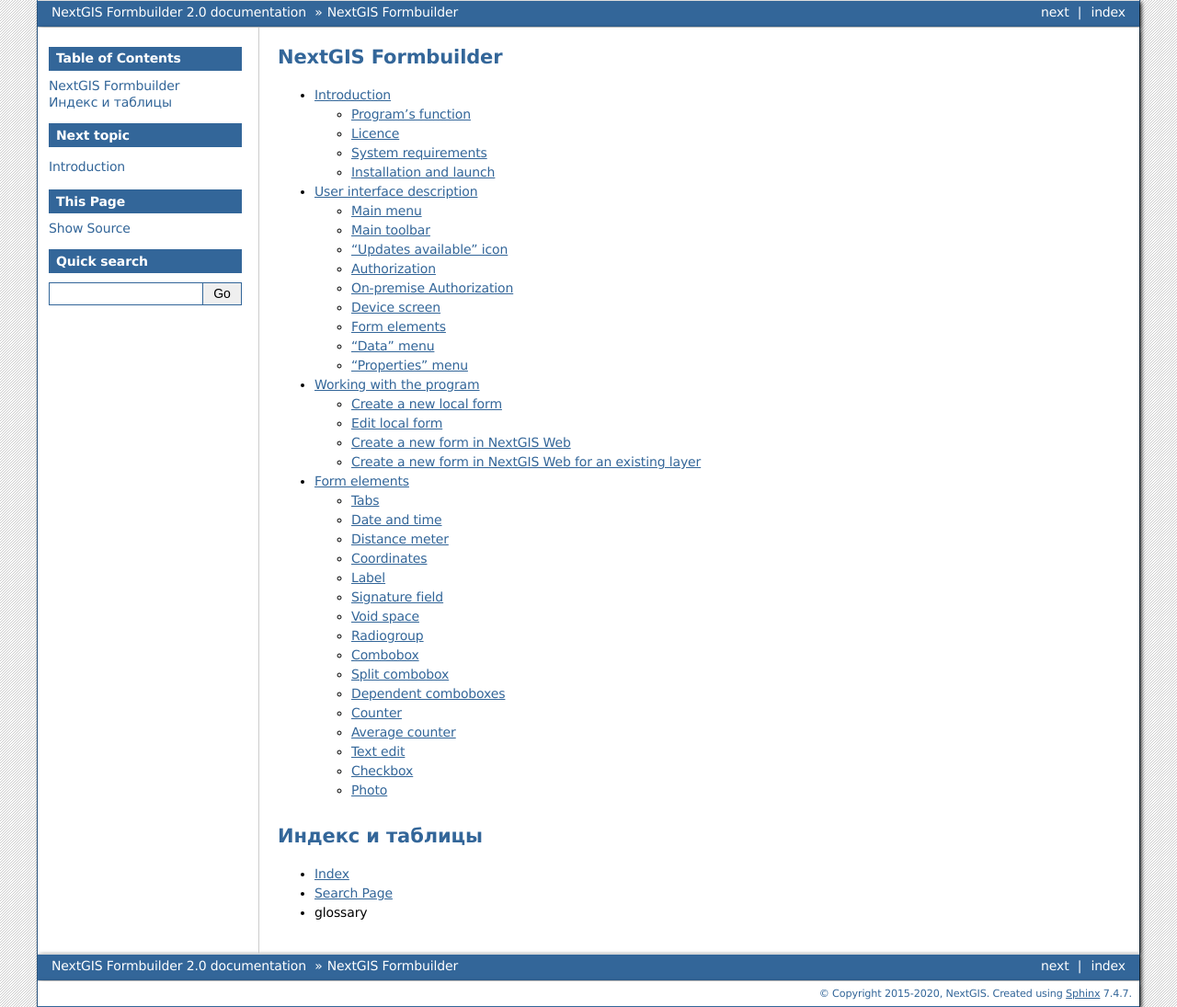
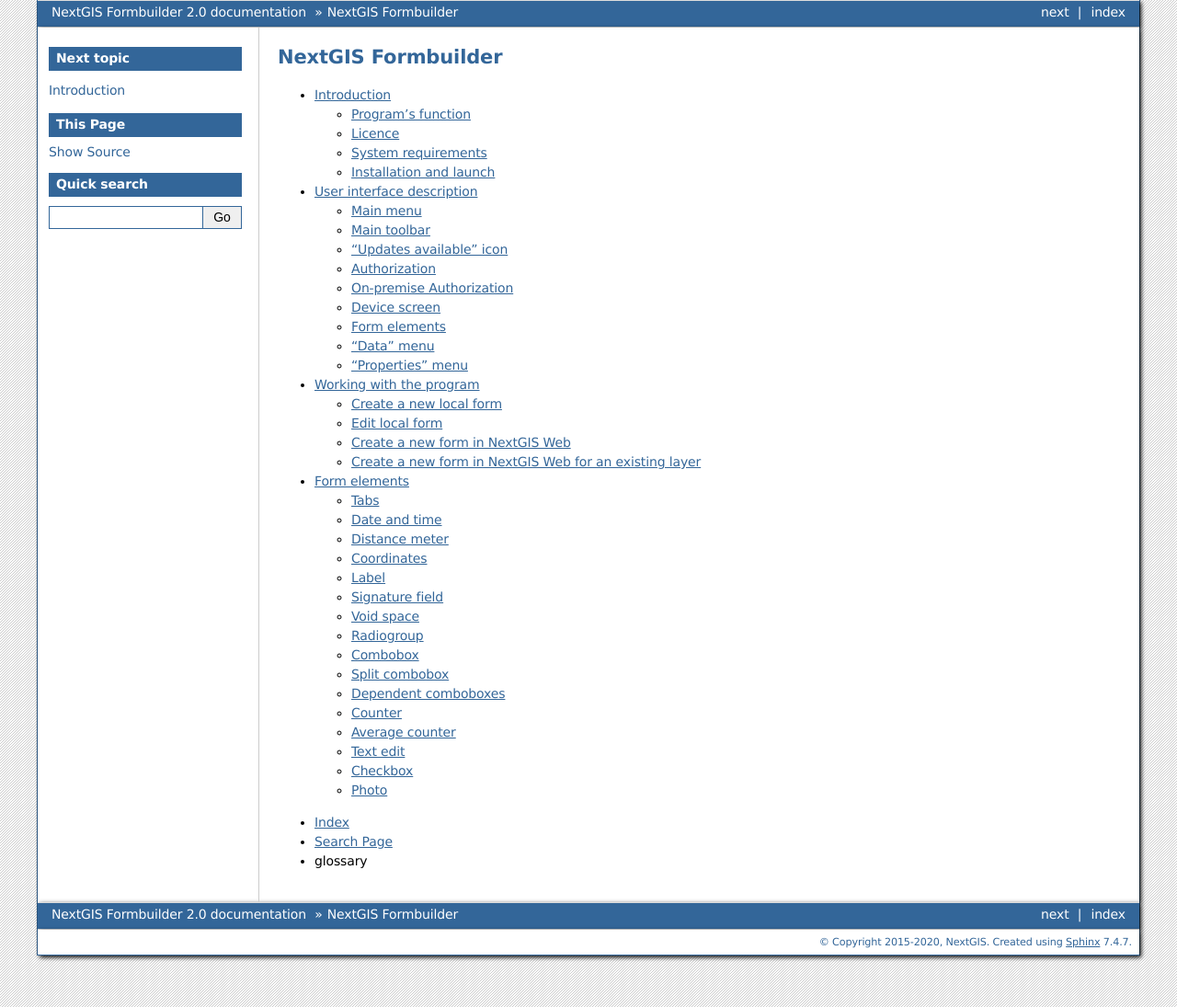
Before and after one commit to nextgis/docs_formbuilder, a Sphinx documentation site: the page built from source/index.rst, in a window 1280 px wide. Shown: the whole page at 92% size. Built offline with Sphinx 7.4.7, drawn with Linux system fonts in a browser that asks for light colours; formulas are drawn with MathJax 3.

Commit message:
Update index.rst
move from toc

```diff
--- a/source/index.rst
+++ b/source/index.rst
@@ -3,15 +3,16 @@
    You can adapt this file completely to your liking, but it should at least
    contain the root `toctree` directive.
 
-.. include:: toc.rst
+NextGIS Formbuilder
+================================
 
 .. toctree::
    :maxdepth: 2
 
-
-
-Индекс и таблицы
-================
+   intro
+   gui
+   workflow
+   controls
 
 * :ref:`genindex`
 * :ref:`search`
```
